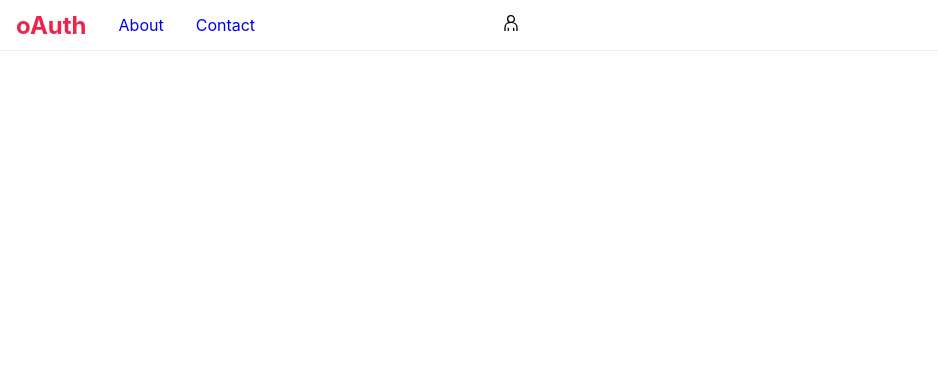
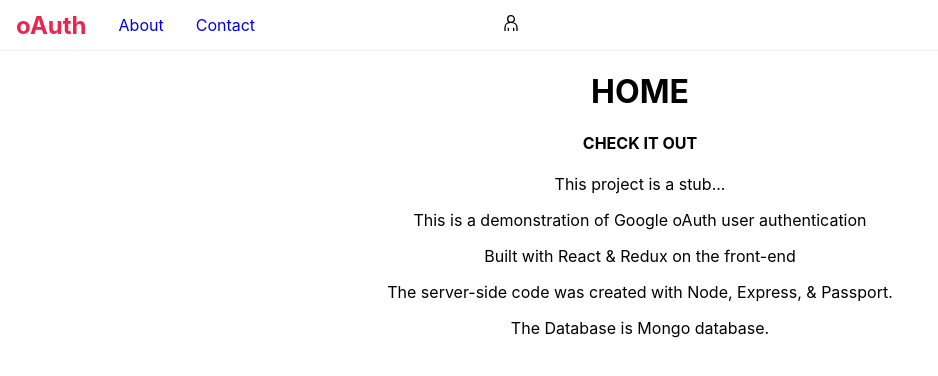
Before and after one commit to MonicaHoward/oAuth, a React (Create React App) app in the folder client/: page / in a window 1280 px wide. Shown: the top 376 px of the page, without its empty margins (0-938 px from the left). Built offline with nearby package versions, Linux system fonts and the light colour scheme; no server answers.

Commit message:
created explainer text for home page

```diff
--- a/client/src/App.js
+++ b/client/src/App.js
@@ -1,9 +1,10 @@
 import React, { useEffect } from 'react';
-import { Route, Switch} from 'react-router-dom';
+import { Route, Switch, Link} from 'react-router-dom';
 import { connect } from 'react-redux';
 import * as actions from './actions'
 import './App.css';
 import Navbar from './components/navbar/Navbar';
+import Home from './components/home/Home';
 
 
 
@@ -18,6 +19,7 @@
       <Route>
         <Navbar/>
         <Switch>
+        <Link to="/" component={Home} />
         </Switch>
       </Route>
     </div>
--- /dev/null
+++ b/client/src/components/home/Home.jsx
@@ -0,0 +1,16 @@
+import React from 'react';
+
+const Home = () => {
+    return(
+        <div>
+            <h1>HOME</h1>
+            <h4>CHECK IT OUT</h4>
+            <p>This project is a stub...</p>
+            <p>This is a demonstration of Google oAuth user authentication</p>
+            <p>Built with React & Redux on the front-end</p>
+            <p>The server-side code was created with Node, Express, & Passport.</p>
+            <p>The Database is Mongo database.</p>
+        </div>
+    )
+}
+export default Home;
```
